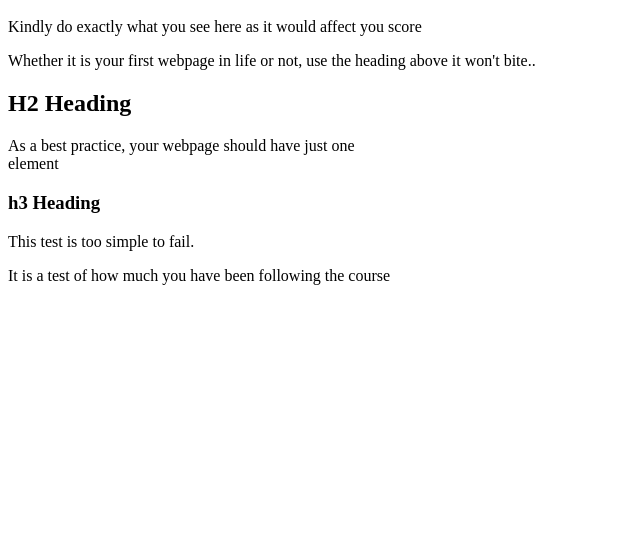
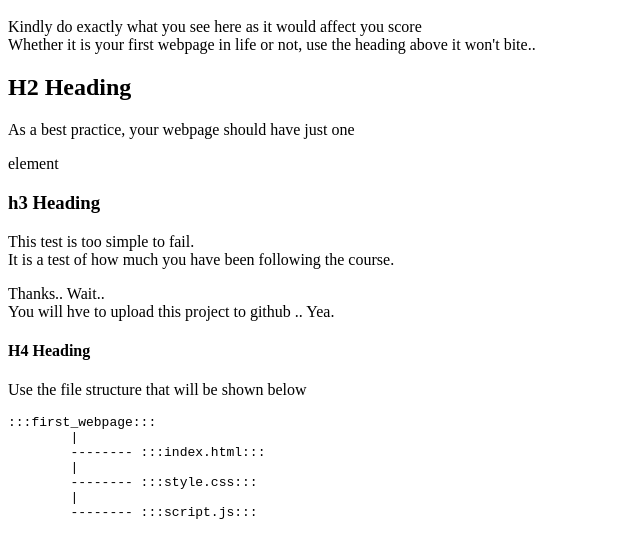
Before and after one commit to N-Endy/Html-Task, a plain HTML site: page index.html in a window 1280 px wide. Shown: the part 48-606 px from the top of the page, without its empty margins (0-640 px from the left). Drawn offline with Linux system fonts and the light colour scheme.

Commit message:
completed html task

```diff
--- a/index.html
+++ b/index.html
@@ -6,16 +6,33 @@
 </head>
 <body>
     <h1>First Web Page</h1>
-    <p>Kindly do exactly what you see here as it would affect you score</p>
-    <p>Whether it is your first webpage in life or not, use the heading above it won't bite..</p>
+    <p>Kindly do exactly what you see here as it would affect you score<br>
+    Whether it is your first webpage in life or not, use the heading above it won't bite..</p>
 
     <h2>H2 Heading</h2>
-    <p>As a best practice, your webpage should have just one<br>
-    element</p>
+    <p>As a best practice, your webpage should have just one</p>
+    <p>element</p>
 
     <h3>h3 Heading</h3>
-    <p>This test is too simple to fail.</p>
-    <p>It is a test of how much you have been following the course</p>
+    <p>This test is too simple to fail.<br>
+    It is a test of how much you have been following the course.</p>
+    <p>Thanks.. Wait..<br>
+    You will hve to upload this project to github .. Yea.</p>
+
+    <h4>H4 Heading</h4>
+    <p>Use the file structure that will be shown below</p>
+
+    <code>
+        <pre>
+:::first_webpage:::
+        |
+        -------- :::index.html:::
+        |
+        -------- :::style.css:::
+        |
+        -------- :::script.js:::
+        </pre>
+    </code>
 
 
 </body>
```
